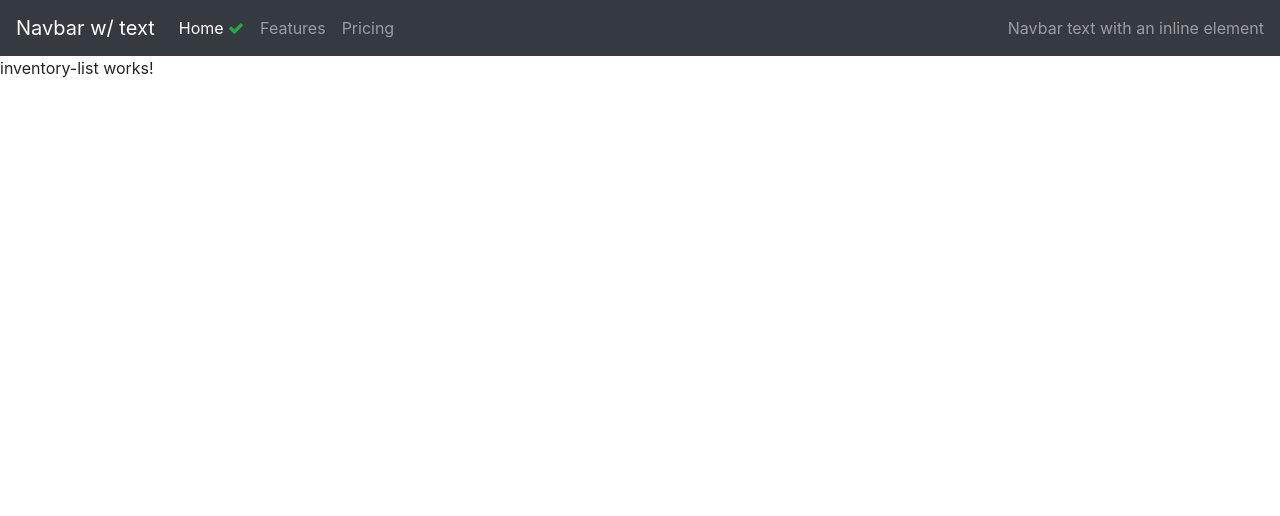
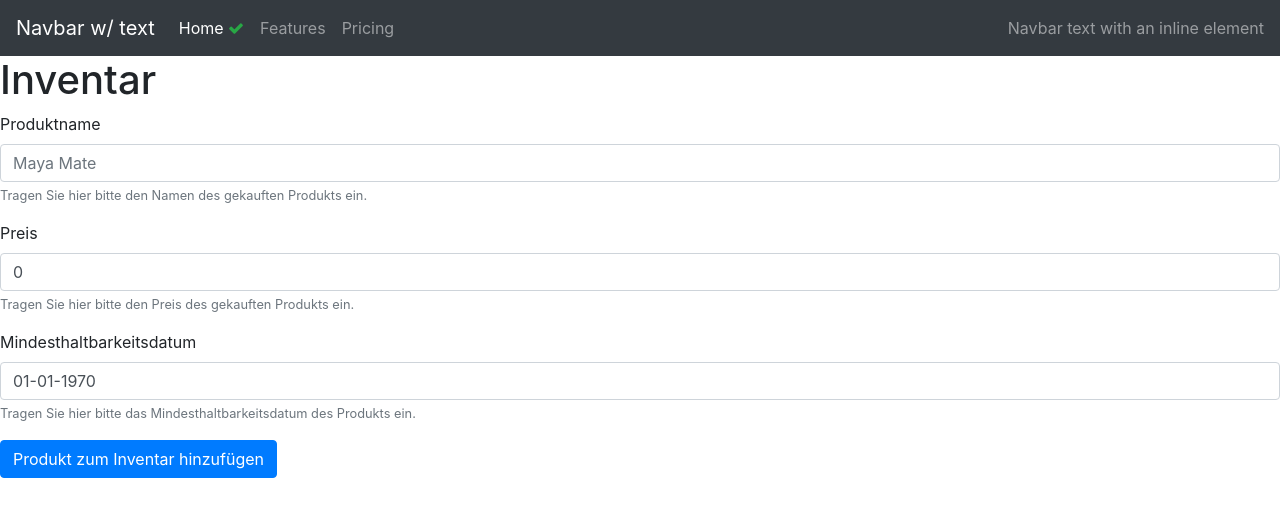
Before and after one commit to raspyweather/homePlattform, an Angular app in the folder homePlattform/: page /inventory in a window 1280 px wide. Shown: the top 516 px of the page. Built offline with nearby package versions, Linux system fonts and the light colour scheme.

Commit message:
Manually add entries and persist them

```diff
--- a/homePlattform/src/app/inventory-list/inventory-list.component.html
+++ b/homePlattform/src/app/inventory-list/inventory-list.component.html
@@ -1,8 +1,26 @@
-<p>
-  inventory-list works!
-</p>
+<h1>Inventar</h1>
 
 <!--button (click) = "addReceiptItems()">Fill List</button>-->
+
+<form>
+    <div class="form-group">
+      <label for="productName">Produktname</label>
+      <input [value]="formProductName" (input)="formProductName = $event.target.value" type="string" class="form-control" id="productName" aria-describedby="productNameHelp" placeholder="Maya Mate">
+      <small id="productNameHelp" class="form-text text-muted">Tragen Sie hier bitte den Namen des gekauften Produkts ein.</small>
+    </div>
+    <div class="form-group">
+      <label for="productPrice">Preis</label>
+      <input [value]="formProductPrice" (input)="formProductPrice = $event.target.value" type="number" step=0.01 class="form-control" id="productPrice" aria-describedby="productPriceHelp" placeholder="0.00">
+      <small id="productPriceHelp" class="form-text text-muted">Tragen Sie hier bitte den Preis des gekauften Produkts ein.</small>
+    </div>
+    <div class="form-group">
+      <label for="productBestBefore">Mindesthaltbarkeitsdatum</label>
+      <input [value]="formProductBestBefore" (input)="formProductBestBefore = $event.target.value" type="string" class="form-control" id="productBestBefore" aria-describedby="productBestBeforeHelp" placeholder="01-01-1970">
+      <small id="productBestBeforeHelp" class="form-text text-muted">Tragen Sie hier bitte das Mindesthaltbarkeitsdatum des Produkts ein.</small>
+    </div>
+
+    <button type="button" class="btn btn-primary" (click) = "addReceiptItemManually()">Produkt zum Inventar hinzufügen</button>
+  </form>
 
 <ul class="list-group">
     <div class="card" *ngFor="let inventoryElement of inventoryElements">
--- a/homePlattform/src/app/inventory-list/inventory-list.component.ts
+++ b/homePlattform/src/app/inventory-list/inventory-list.component.ts
@@ -1,4 +1,6 @@
 import { Component, OnInit } from '@angular/core';
+import { resetCompiledComponents } from '@angular/core/src/render3/jit/module';
+import { inventoryItem } from './inventoryItem.interface';
 
 @Component({
   selector: 'app-inventory-list',
@@ -7,9 +9,22 @@ import { Component, OnInit } from '@angular/core';
 })
 export class InventoryListComponent implements OnInit {
 
-  public inventoryElements = []
+  public inventoryElements: inventoryItem[] = [];
+  public formProductName = "";
+  public formProductPrice = 0.00;
+  public formProductBestBefore = "01-01-1970";
 
   constructor() { }
+
+  ngOnInit() {
+    let inventoryListJsonString = "";
+    if (localStorage.getItem("inventoryList") != null) {
+      inventoryListJsonString = localStorage.getItem("inventoryList");
+      let inventoryListObject = JSON.parse(inventoryListJsonString);
+      this.inventoryElements.push(...inventoryListObject["inventory"]);
+    }
+
+  }
 
   public addReceiptItems() {
     this.inventoryElements.push(...[{ name: 'Müllermilch', price: 0.59, bestBefore: '06-06-19' },
@@ -20,11 +35,37 @@ export class InventoryListComponent implements OnInit {
     { name: 'Pfanner pure tea', price: 0.99, bestBefore: '11-04-20' }]);
   }
 
+  addReceiptItemManually() {
+    let inventoryItem: inventoryItem = { name: this.formProductName, price: this.formProductPrice, bestBefore: this.formProductBestBefore }
+    this.inventoryElements.push(inventoryItem)
+    this.appendInventoryItemToLocalStorage(inventoryItem);
+    this.resetFormFields();
+  }
+
+  appendInventoryItemToLocalStorage(inventoryItem: inventoryItem) {
+    let inventoryListJsonString = "";
+    let inventoryListObject = {};
+
+    if (localStorage.getItem("inventoryList") != null) {
+      inventoryListJsonString = localStorage.getItem("inventoryList");
+      inventoryListObject = JSON.parse(inventoryListJsonString);
+    } else {
+      inventoryListObject = {'inventory': []}
+    }
+
+    inventoryListObject['inventory'].push(inventoryItem);
+    inventoryListJsonString = JSON.stringify(inventoryListObject);
+
+    localStorage.setItem("inventoryList", inventoryListJsonString);
+  }
+
+  resetFormFields() {
+    this.formProductName = "";
+    this.formProductPrice = 0.00;
+    this.formProductBestBefore = "";
+  }
+
   clickTestButton() {
     alert("It works");
   }
-
-  ngOnInit() {
-  }
-
 }
--- /dev/null
+++ b/homePlattform/src/app/inventory-list/inventoryItem.interface.ts
@@ -0,0 +1,5 @@
+export interface inventoryItem {
+    name:String;
+    price:Number;
+    bestBefore:String;
+}
```
